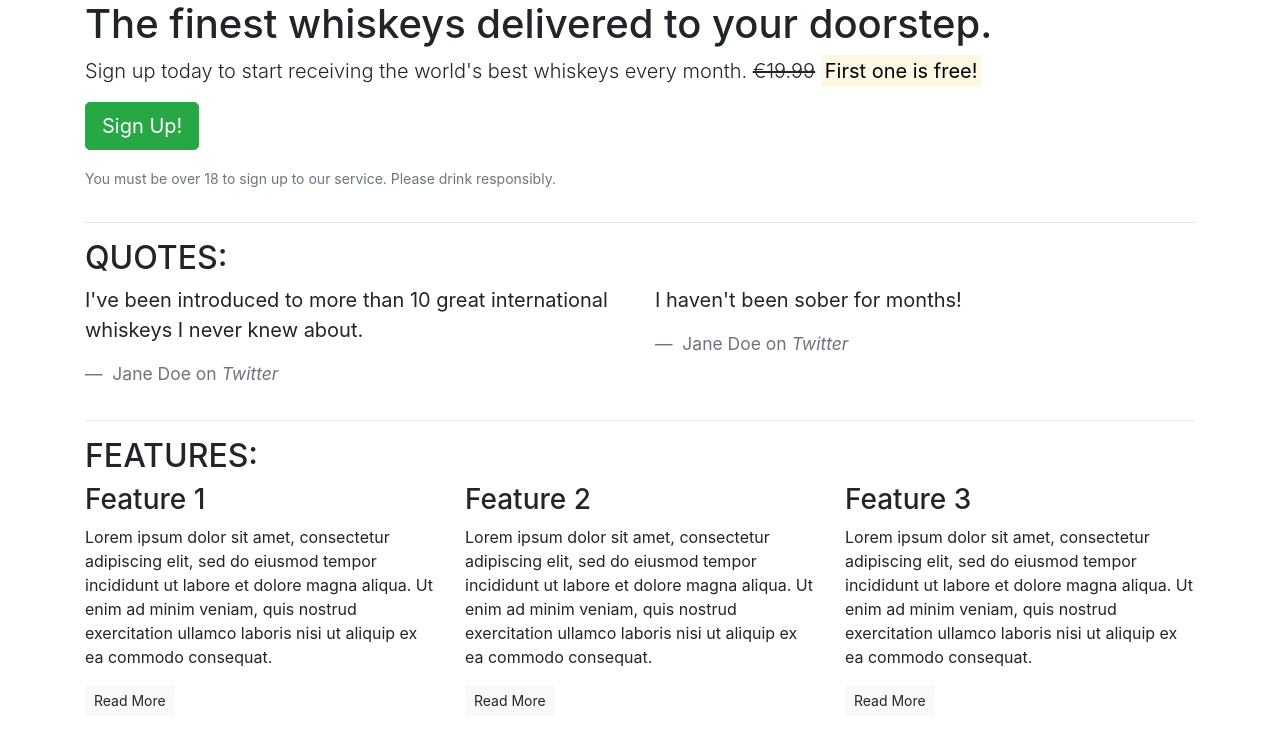
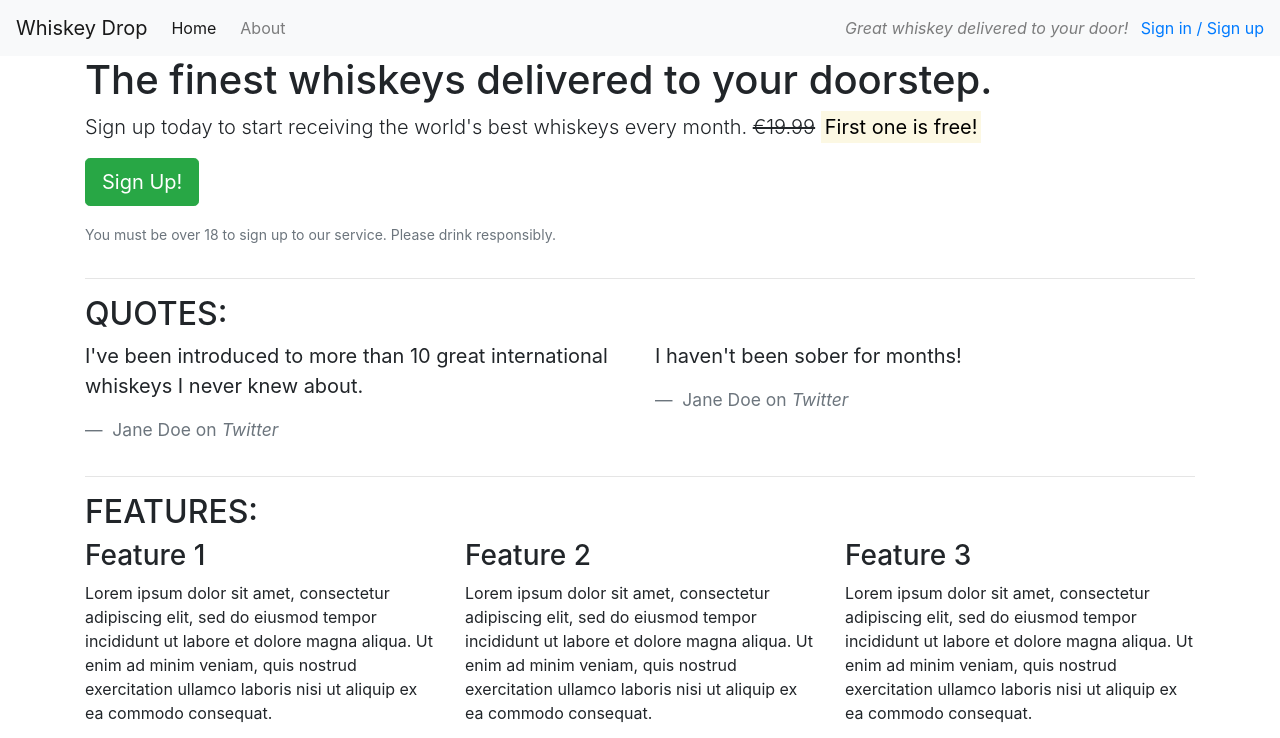
Before and after one commit to KikiBerg/bootstrap4_kiki, a plain HTML site: page index.html in a window 1280 px wide. Shown: the top 738 px of the page. Drawn offline with nearby package versions, Linux system fonts and the light colour scheme.

Commit message:
Add navbar

```diff
--- a/index.html
+++ b/index.html
@@ -18,6 +18,26 @@
   </head>
 
   <body>
+    <nav class="navbar navbar-light bg-light navbar-expand-sm">
+      <a href="/" class="navbar-brand">Whiskey Drop</a>
+      <ul class="navbar-nav mr-auto">
+        <li class="active nav-item mr-2">
+          <a class="nav-link" href="/">Home</a>
+        </li>
+        <li class="nav-item mr-2">
+          <a class="nav-link" href="/about">About</a>
+        </li>
+        <li class="nav-item mr-2 d-block d-sm-none">
+            <a class="nav-link" href="/login">Sign In / Sign Up</a>
+          </li>
+      </ul>
+      <div class="d-none d-md-block">
+        <p class="navbar-text my-auto mr-2">
+          <i>Great whiskey delivered to your door!</i>
+        </p>
+        <a href="/login">Sign in / Sign up</a>
+      </div>
+    </nav>
     <article class="container">
       <!-- Callout -->
       <div class="row">
```
